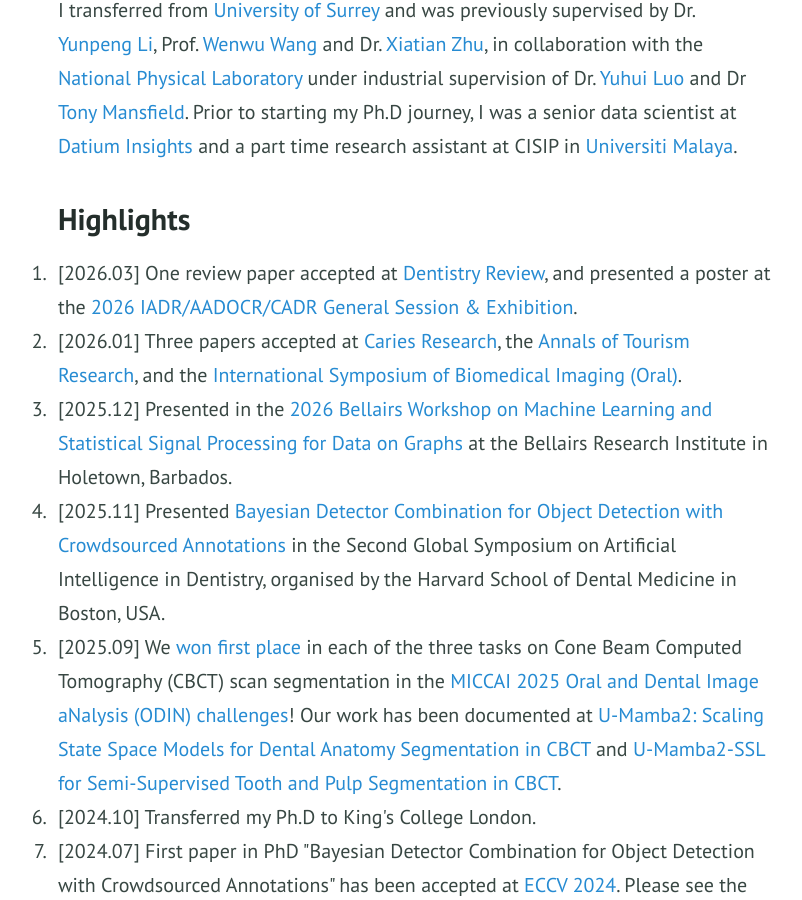
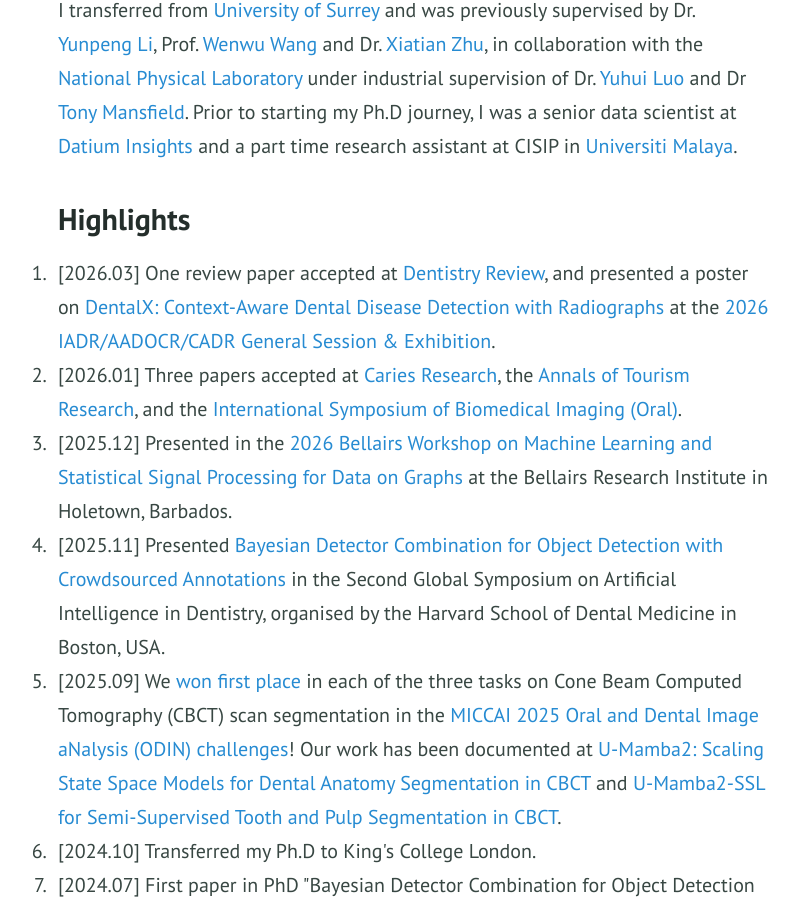
Before and after one commit to zhiqin1998/zhiqin1998.github.io, a Jekyll site: the page built from index.md, in a window 1280 px wide and 900 px high, scrolled down 683 px. Shown: the whole window, without its empty margins (225-1027 px from the left). Built offline with Jekyll 4.4.1, drawn with Linux system fonts in a browser that asks for light colours.

Commit message:
april 2026 update

```diff
--- a/index.md
+++ b/index.md
@@ -32,7 +32,7 @@ I transferred from [University of Surrey](https://www.surrey.ac.uk/){:target="_b
 <div>
   <ol>
     <li>
-      [2026.03] One review paper accepted at <a href="https://doi.org/10.1016/j.dentre.2026.100416" target="_blank">Dentistry Review</a>, and presented a poster at the <a href="https://www.iadr.org/2026iags" target="_blank">2026 IADR/AADOCR/CADR General Session & Exhibition</a>.
+      [2026.03] One review paper accepted at <a href="https://doi.org/10.1016/j.dentre.2026.100416" target="_blank">Dentistry Review</a>, and presented a poster on <a href="https://arxiv.org/abs/2601.08797" target="_blank">DentalX: Context-Aware Dental Disease Detection with Radiographs</a> at the <a href="https://www.iadr.org/2026iags" target="_blank">2026 IADR/AADOCR/CADR General Session & Exhibition</a>.
     </li>
     <li>
       [2026.01] Three papers accepted at <a href="https://doi.org/10.1159/000550079" target="_blank">Caries Research</a>, the <a href="https://doi.org/10.1016/j.annals.2025.104099" target="_blank">Annals of Tourism Research</a>, and the <a href="https://arxiv.org/abs/2601.08797" target="_blank">International Symposium of Biomedical Imaging (Oral)</a>.
```
